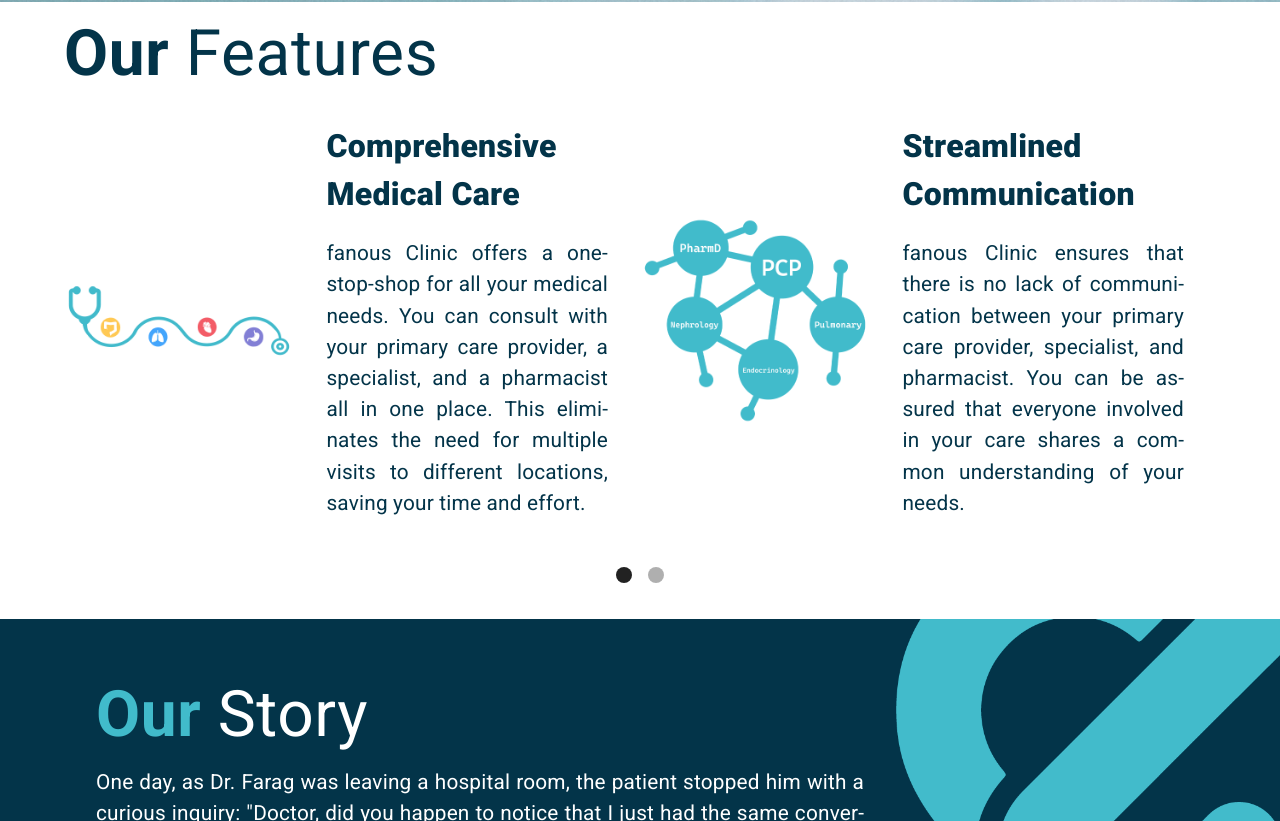
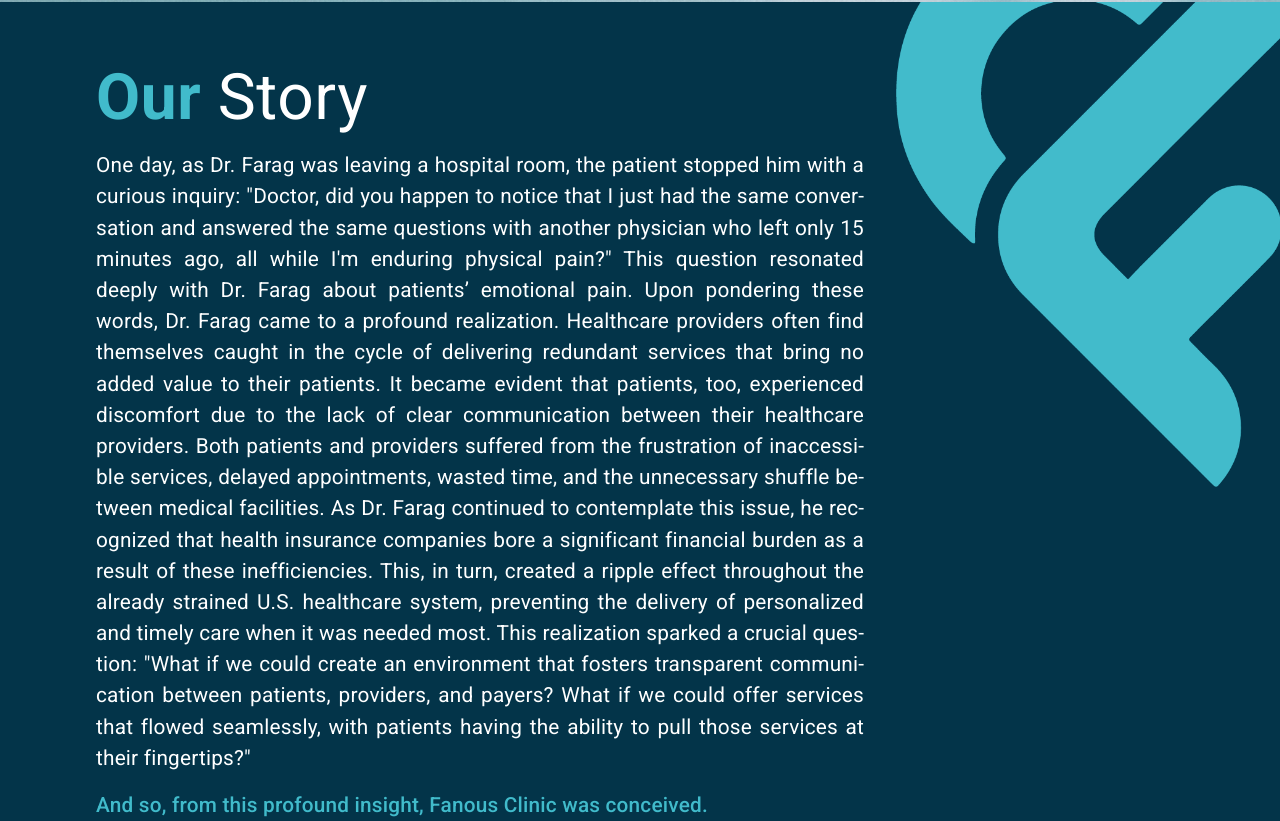
Before and after one commit to engfadymohsen/fanousclinic, a React (Create React App) app: page /aboutus in a window 1280 px wide. Shown: the part 739-1560 px from the top of the page. Built offline with nearby package versions, Linux system fonts and the light colour scheme.

Commit message:
Update AboutUsPage.tsx

```diff
--- a/src/pages/AboutUsPage.tsx
+++ b/src/pages/AboutUsPage.tsx
@@ -22,8 +22,8 @@ const AboutUsPage = () => {
     <div ref={scrollToTop}>
     <NavBar />
     <Welcome />
+    <OurHistory />
     <OurFeatures />
-    <OurHistory />
     {/* <OurDoctors /> */}
     <Footer />
     </div>
```
